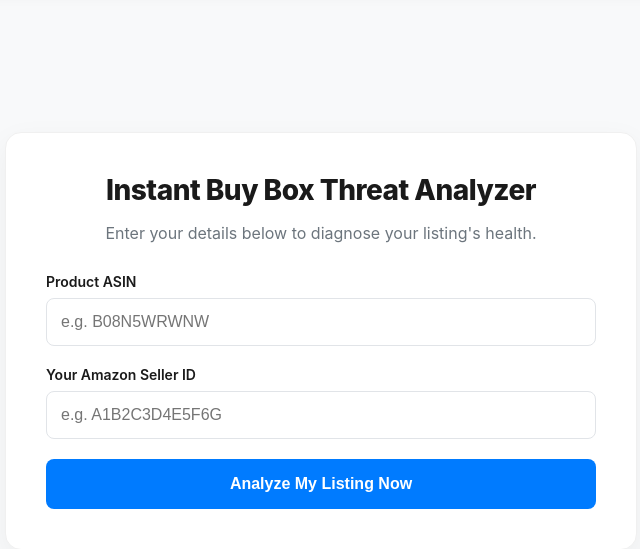
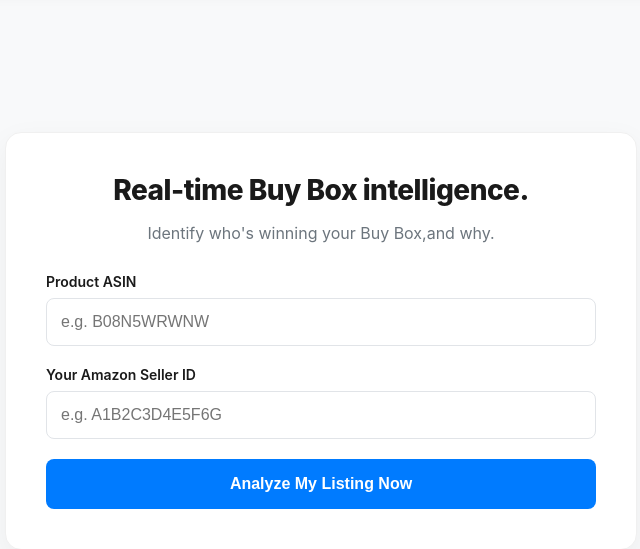
Before and after one commit to iq2glupost-cpu/rivally-app, a Flask app: page / in a window 1280 px wide. Shown: the part 60-609 px from the top of the page, without its empty margins (319-959 px from the left). Run offline with Flask 3, Linux system fonts and the light colour scheme.

Commit message:
Update index.html

```diff
--- a/templates/index.html
+++ b/templates/index.html
@@ -245,8 +245,8 @@
 
 <div class="main-content">
     <div class="analyzer-container">
-        <h1>Instant Buy Box Threat Analyzer</h1>
-        <p class="subtitle">Enter your details below to diagnose your listing's health.</p>
+        <h1>Real-time Buy Box intelligence.</h1>
+        <p class="subtitle">Identify who's winning your Buy Box,and why.</p>
 
         <div class="form-group">
             <label for="asin">Product ASIN</label>
```
